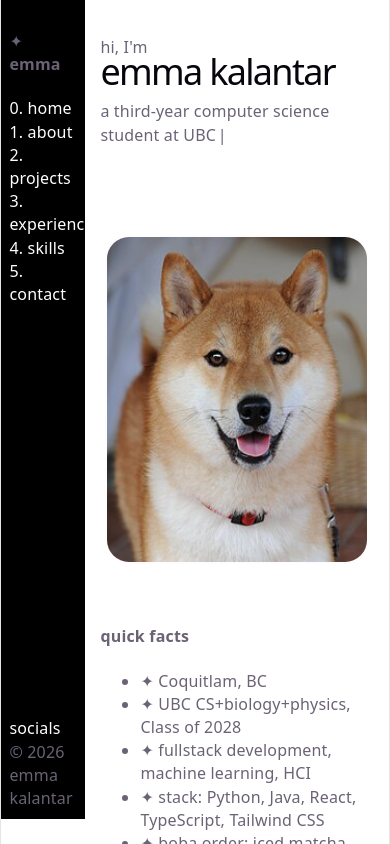
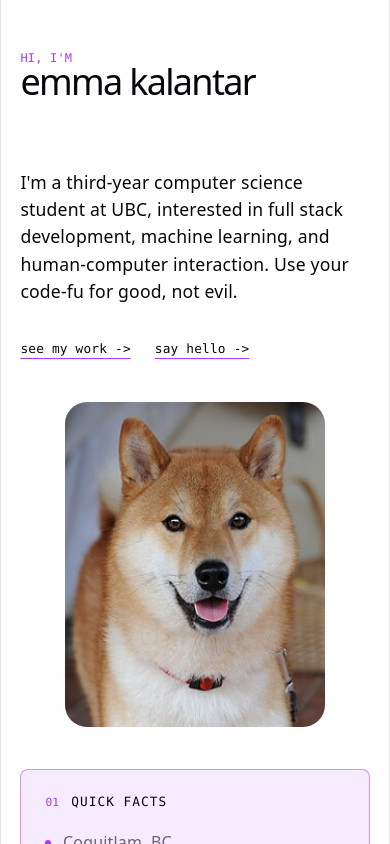
Before and after one commit to emkalan/portfolio-site, a React (Vite) app: page / in a window 390 px wide. Shown: the top 844 px of the page. Built offline with nearby package versions, Linux system fonts and the light colour scheme.

Commit message:
enhanced styling and content for hero section, navbar, and project cards; erm and started the about...

```diff
--- a/src/App.css
+++ b/src/App.css
@@ -40,8 +40,72 @@ a:hover {
   min-width: 0;
 }
 
+.hero-kicker {
+  color: var(--accent);
+  font-family: var(--mono);
+  font-size: 0.75rem;
+  text-transform: uppercase;
+}
+
+.hero-intro {
+  max-width: 34rem;
+  margin-top: 1.5rem;
+  color: var(--text-h);
+  font-size: 1.1rem;
+  line-height: 1.55;
+}
+
+.hero-links {
+  display: flex;
+  flex-wrap: wrap;
+  gap: 1.5rem;
+  margin-top: 2rem;
+  font-family: var(--mono);
+  font-size: 0.8rem;
+}
+
+.hero-links a {
+  color: var(--text-h);
+  text-decoration: underline;
+  text-decoration-color: var(--accent);
+  text-underline-offset: 0.3rem;
+}
+
+.hero-links a:hover {
+  color: var(--accent);
+}
+
 .quick-facts {
   grid-column: 1 / -1;
+  width: min(100%, 58rem);
+  box-sizing: border-box;
+  padding: 1.25rem 1.5rem 1.5rem;
+  border: 1px solid var(--accent-border);
+  border-radius: 8px;
+  background: var(--accent-bg);
+}
+
+.quick-facts-heading {
+  display: flex;
+  align-items: baseline;
+  gap: 0.75rem;
+  margin-bottom: 1rem;
+}
+
+.quick-facts-number {
+  color: var(--accent);
+  font-family: var(--mono);
+  font-size: 0.7rem;
+}
+
+.quick-facts h4 {
+  margin: 0;
+  color: var(--text-h);
+  font-family: var(--mono);
+  font-size: 0.8rem;
+  font-weight: 400;
+  letter-spacing: 0.08em;
+  text-transform: uppercase;
 }
 
 .image-placeholder {
@@ -61,7 +125,8 @@ a:hover {
 }
 
 .image-placeholder:hover {
-  transform: rotate(-5deg);
+  transform: rotate(-3deg);
+  box-shadow: 0px 0px 5px rgb(132, 0, 255);
 }
 
 .placeholder-mark {
@@ -88,8 +153,20 @@ h1 {
 }
 
 .typewriter-line {
-  height: 6em;
+  min-height: 3em;
   line-height: 1.5;
+}
+
+.quick-facts-list {
+  display: grid;
+  grid-template-columns: repeat(2, minmax(0, 1fr));
+  gap: 0.6rem 2rem;
+  margin: 0;
+  padding-left: 1.1rem;
+}
+
+.quick-facts-list li::marker {
+  color: var(--accent);
 }
 
 .typewriter-cursor {
@@ -125,10 +202,40 @@ h1 {
 }
 
 @media (max-width: 900px) {
+  .container {
+    grid-template-columns: 1fr;
+  }
+
+  .container > :first-child {
+    grid-column: 1;
+    grid-row: auto;
+  }
+
+  .navbar {
+    flex-direction: row;
+    flex-wrap: wrap;
+    gap: 0.75rem 1.25rem;
+    height: auto;
+    padding: 1rem 5%;
+  }
+
+  .navbar h4 {
+    margin: 0 auto 0 0;
+  }
+
+  .nav-bottom {
+    display: none;
+  }
+
   #hero {
+    grid-column: 1;
     grid-template-columns: 1fr;
     gap: 2.5rem;
     padding-top: 12%;
+  }
+
+  #featured-projects {
+    grid-column: 1;
   }
 
   .image-placeholder {
@@ -136,6 +243,10 @@ h1 {
     justify-self: center;
   }
 
+  .quick-facts-list {
+    grid-template-columns: 1fr;
+  }
+
   .featured-projects {
     grid-template-columns: 1fr;
   }
--- a/src/App.tsx
+++ b/src/App.tsx
@@ -53,11 +53,18 @@ function App() {
         <Navbar />
         <section id="hero">
           <div className="hero-copy">
-            <p>hi, I'm</p>
+            <p className="hero-kicker">hi, I'm</p>
             <h1>emma kalantar</h1>
             <p className="typewriter-line" aria-live="polite">
               {typedText}<span className="typewriter-cursor" aria-hidden="true">|</span>
             </p>
+            <p className="hero-intro">
+              I'm a third-year computer science student at UBC, interested in full stack development, machine learning, and human-computer interaction. Use your code-fu for good, not evil.
+            </p>
+            <div className="hero-links">
+              <a href="#featured-projects">see my work <span aria-hidden="true">-&gt;</span></a>
+              <a href="mailto:emma.kalantar@gmail.com">say hello <span aria-hidden="true">-&gt;</span></a>
+            </div>
           </div>
           <img
             className="image-placeholder"
@@ -65,18 +72,24 @@ function App() {
             alt="Emma Kalantar"
           />
           <div className="quick-facts">
-            <h4>quick facts</h4>
+            <div className="quick-facts-heading">
+              <span className="quick-facts-number">01</span>
+              <h4>quick facts</h4>
+            </div>
             <ul className="quick-facts-list">
-              <li>✦ Coquitlam, BC</li>
-              <li>✦ UBC CS+biology+physics, Class of 2028</li>
-              <li>✦ fullstack development, machine learning, HCI</li>
-              <li>✦ stack: Python, Java, React, TypeScript, Tailwind CSS</li>
-              <li>✦ boba order: iced matcha with brown sugar pearls, 70% sugar</li>
+              <li>Coquitlam, BC</li>
+              <li>UBC CS+biology+physics, class of 2028*</li>
+              <li>stack: Python, Java, React, TypeScript, Tailwind CSS</li>
+              <li>boba order: iced matcha with brown sugar pearls, 70% sugar</li>
             </ul>
+            <p style={{ fontSize: '0.8rem', opacity: 0.75 }}>
+              *we hope
+            </p>
           </div>
         </section>
 
         <section id="featured-projects">
+          <h4>the favourite children</h4>
           <div className="featured-projects">
             <ProjectCard
               title="this site!"
@@ -99,6 +112,15 @@ function App() {
           </div>
         </section>
 
+        <section id="about">
+          <div className="about-copy">
+            <h4>more, longer about me</h4>
+            <p>
+              ⚠️⚠️⚠️⚠️⚠️⚠️ le placeholder text ⚠️⚠️⚠️⚠️⚠️⚠️
+            </p>
+          </div>
+        </section>
+
 
       </div>
 
--- a/src/Navbar.css
+++ b/src/Navbar.css
@@ -4,7 +4,7 @@
     align-items: flex-start;
     text-align: left;
     /* grid-row: 1 / 3; */
-    height: 95vh;
+    height: 100%;
     background-color: black;
     padding: 10%;
 }
@@ -12,3 +12,12 @@
 .nav-bottom {
     margin-top: auto;
 }
+
+a:hover {
+    text-shadow: 0px 0px 10px rgb(255, 255, 255);
+}
+
+p {
+    font-size: 0.75rem;
+    color: rgba(255, 255, 255, 0.5);
+}
--- a/src/Navbar.tsx
+++ b/src/Navbar.tsx
@@ -7,14 +7,14 @@ function Navbar() {
             <nav className="navbar">
                 <h4>✦ emma</h4>
                 <a href="/">0. home</a>
-                <a href="/about">1. about</a>
-                <a href="/projects">2. projects</a>
-                <a href="/experience">3. experience</a>
-                <a href="/skills">4. skills</a>
-                <a href="/contact">5. contact</a>
+                <a href="#about">1. about</a>
+                <a href="#projects">2. projects</a>
+                <a href="#experience">3. experience</a>
+                <a href="#skills">4. skills</a>
+                <a href="#contact">5. contact</a>
 
                 <div className="nav-bottom">
-                    <a href="/socials">socials</a>
+                    {/* put social icons here later */}
                     <p>© 2026 emma kalantar</p>
                 </div>
 
--- a/src/ProjectCard.css
+++ b/src/ProjectCard.css
@@ -12,7 +12,8 @@
 
 .project-card:hover {
   transform: translateY(-4px);
-  background: rgba(255, 190, 230, 0.08);
+  /* background: rgba(255, 190, 230, 0.08); */
+  box-shadow: 0px 0px 5px rgb(132, 0, 255);
 }
 
 .project-card h2,
@@ -45,3 +46,7 @@
   height: auto;
   padding: 0.25rem 0.5rem;
 }
+
+a:hover {
+    text-shadow: 0px 0px 5px rgba(255, 255, 255, 0.5);
+}
```
Also changed, not shown: 1 other file (tests, documents, lock files or other folders).
